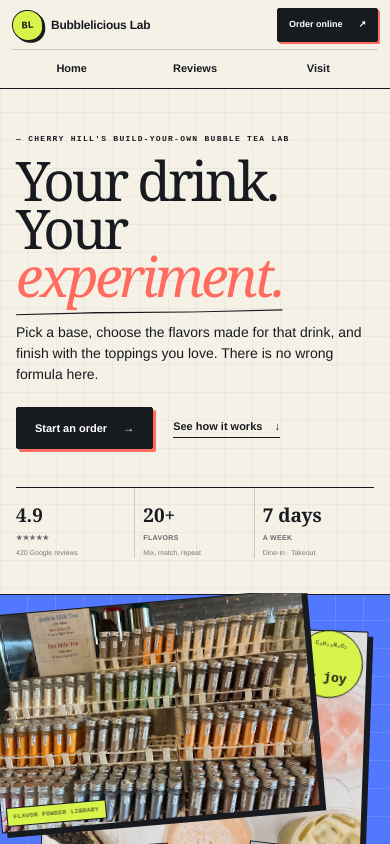
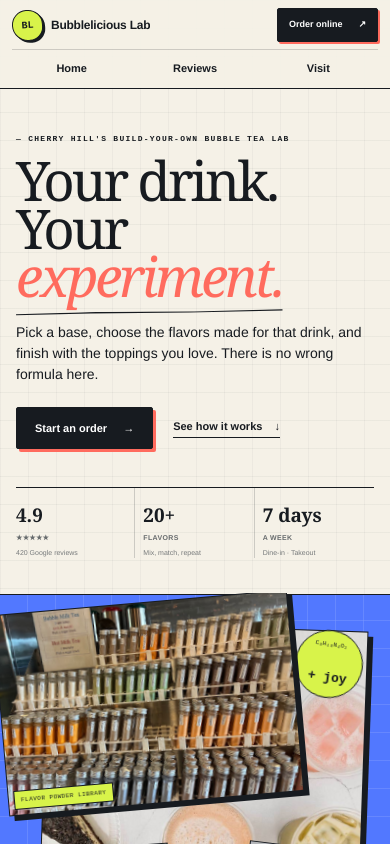
Before and after one commit to kristinali197800-commits/bubblelicious-lab-website, a Next.js app: page / in a window 390 px wide. Shown: the top 844 px of the page. Built offline with nearby package versions, Linux system fonts and the light colour scheme.

Commit message:
Adjust the tube photo size

```diff
--- a/app/globals.css
+++ b/app/globals.css
@@ -177,7 +177,7 @@ h1 em::after { content: ""; position: absolute; left: 0; right: 0; bottom: -.02e
 .photo { position: absolute; overflow: hidden; border: 2px solid var(--ink); box-shadow: 8px 8px 0 var(--ink); background: white; }
 .photo-main { inset: 8% 9% 10% 12%; transform: rotate(2deg); }
 .photo-main img { object-position: center; }
-.photo-powders { z-index: 2; width: 76%; height: 52%; left: -1%; top: 1%; transform: rotate(-5deg); }
+.photo-powders { z-index: 2; width: 70%; height: 49%; left: 1%; top: 2%; transform: rotate(-5deg); }
 .photo-syringes { z-index: 3; width: 38%; height: 29%; left: 3%; bottom: 4%; transform: rotate(-4deg); }
 .photo-drink { width: 33%; height: 35%; right: 3%; bottom: 3%; transform: rotate(7deg); }
 .photo-caption { position: absolute; left: 8px; bottom: 8px; padding: 7px 9px; border: 1px solid var(--ink); background: var(--acid); font: 8px "Courier New", monospace; letter-spacing: .08em; text-transform: uppercase; }
@@ -352,7 +352,7 @@ h1 em::after { content: ""; position: absolute; left: 0; right: 0; bottom: -.02e
   .hero-visual { min-height: 390px; }
   .photo { border-width: 1px; box-shadow: 5px 5px 0 var(--ink); }
   .photo-main { inset: 8% 7% 10% 11%; }
-  .photo-powders { width: 82%; height: 56%; left: -2%; top: 2%; }
+  .photo-powders { width: 76%; height: 52%; left: 0; top: 2%; }
   .photo-syringes { width: 41%; height: 31%; left: 3%; bottom: 4%; }
   .photo-drink { width: 35%; height: 32%; right: 3%; bottom: 3%; }
   .photo-caption { left: 5px; bottom: 5px; padding: 5px 6px; font-size: 6px; }
```
Also changed, not shown: 25 other files (tests, documents, lock files or other folders).
